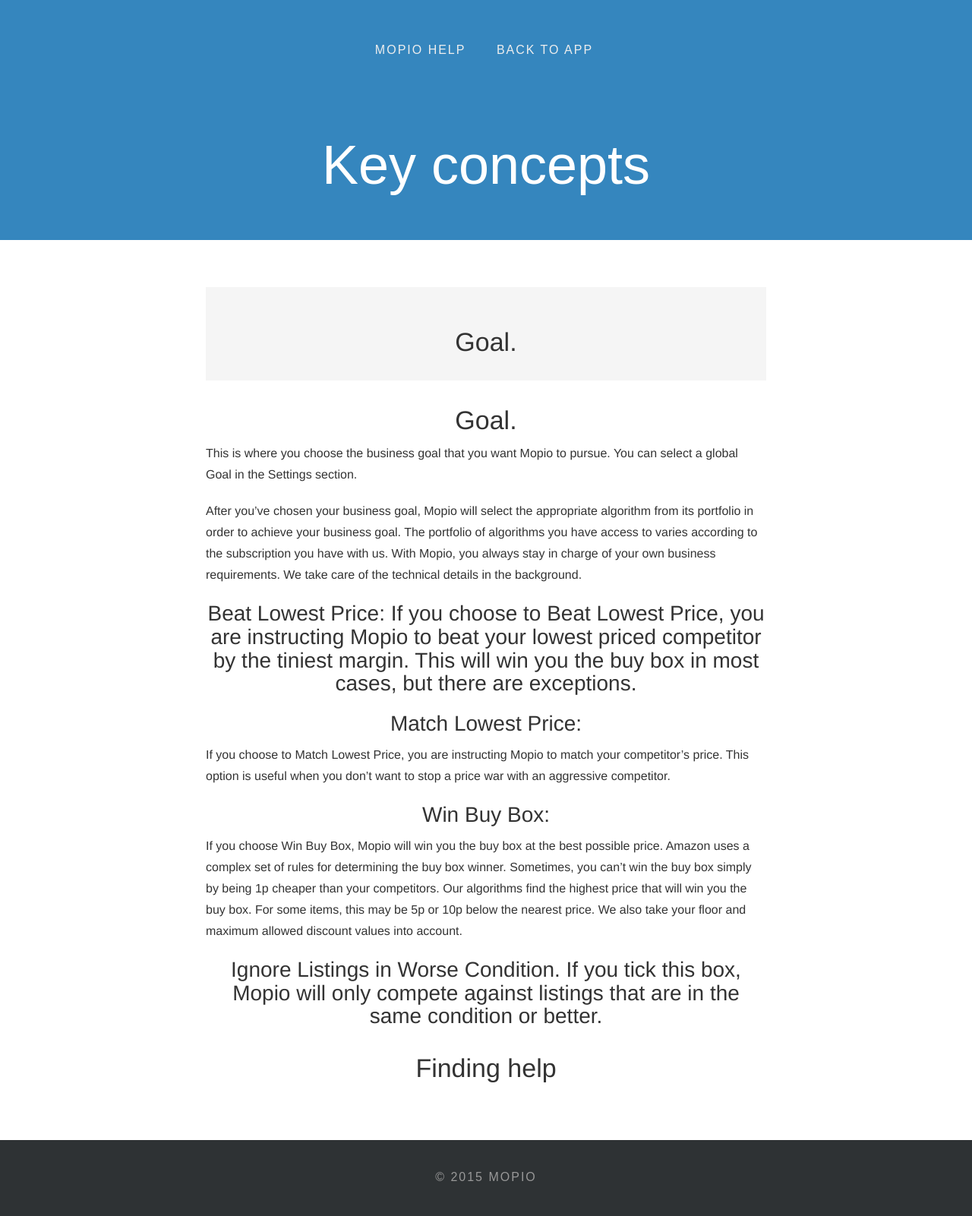
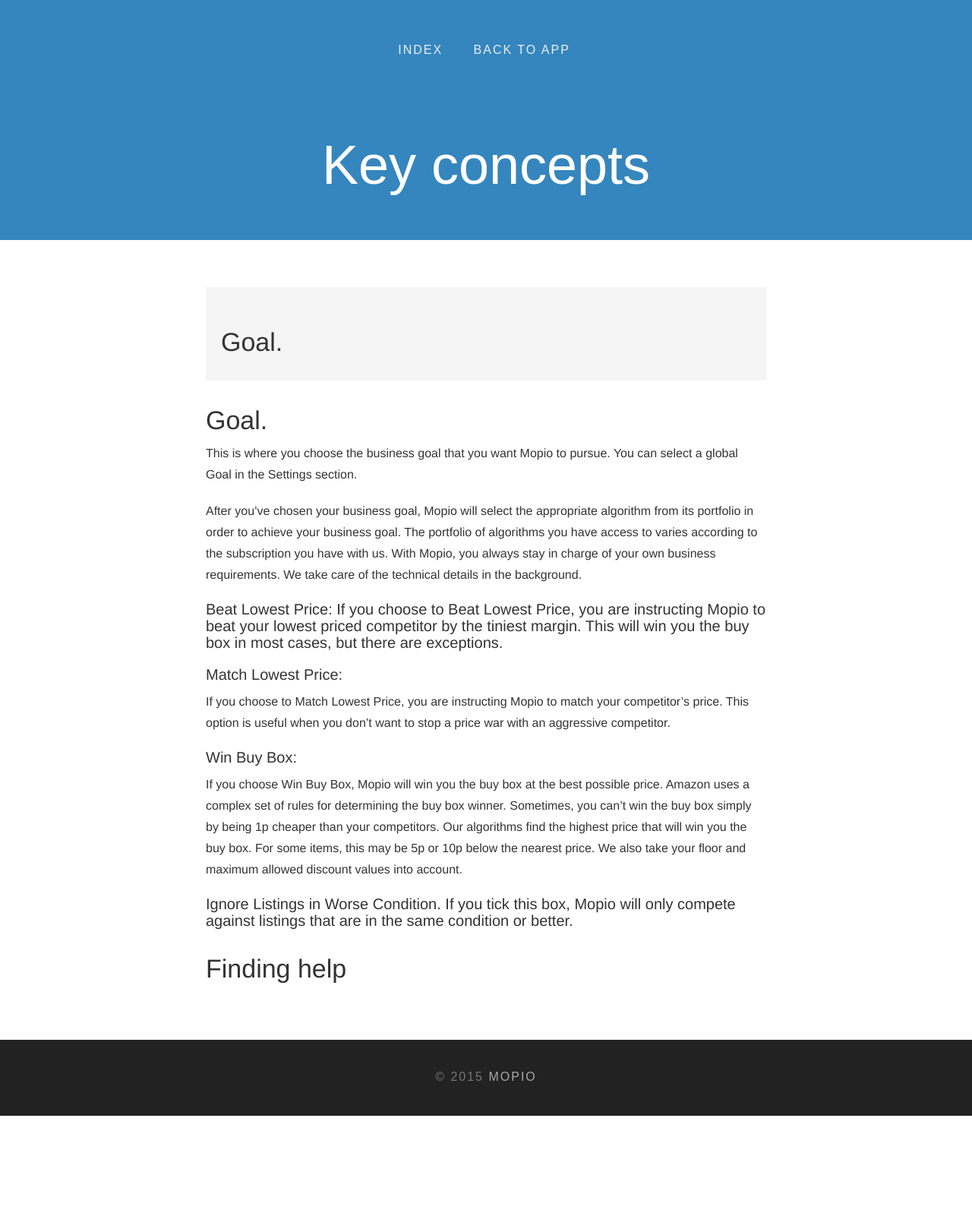
Before and after one commit to abandoned/help.mop.io, a Jekyll site: the page built from _docs/key-concepts.md, in a window 1280 px wide. Shown: the whole page at 76% size. Built offline with Jekyll 4.4.1, drawn with Linux system fonts in a browser that asks for light colours; a script that is not in the unit is left out; after the commit the page ends 1469 px from its top, so only the background shows below that.

Commit message:
Tweaks to layout

```diff
--- a/_includes/footer.html
+++ b/_includes/footer.html
@@ -1,6 +1,6 @@
 <footer class="footer">
   <div class="container">
-    &copy; 2015 Mopio
+    &copy; 2015 <a href="https://www.mop.io">Mopio</a>
   </div>
 </footer>
 <script>
--- a/_includes/header.html
+++ b/_includes/header.html
@@ -1,7 +1,7 @@
 <nav class="navbar navbar-inverse">
   <div class="container">
     <ul class="list-inline">
-      <li><a href="/">Mopio Help</a></li>
+      <li><a href="/">Index</a></li>
       <li><a href="https://www.mop.io">Back to App</a></li>
     </ul>
   </div>
--- a/_sass/_content.scss
+++ b/_sass/_content.scss
@@ -14,16 +14,27 @@
 
   img {
     display: block;
-    margin: 0 auto;
-    max-width: 80%;
+    margin: 45px auto;
+    max-width: 75%;
   }
+
   p,
   ol {
     margin-bottom: 20px;
     text-align: left;
   }
 
-  h2 {
+  h3 {
+    font-size: $font-size-h4;
+  }
+
+  h2,
+  h3 {
     margin-top: 1em;
   }
+
+  h2,
+  h3 {
+    text-align: left;
+  }
 }
--- a/_sass/_footer.scss
+++ b/_sass/_footer.scss
@@ -1,5 +1,3 @@
-$footer-bg: #2e3234;
-$footer-color: #999;
 $footer-size: 100px;
 
 html {
@@ -12,13 +10,17 @@
 }
 
 .footer {
-  background-color: $footer-bg;
+  background-color: $gray-darker;
   bottom: 0;
-  color: $footer-color;
+  color: $gray-light;
   height: $footer-size;
   padding-top: ($footer-size - 24px) / 2;
   position: absolute;
   width: 100%;
+
+  a {
+    color: lighten($gray-light, 20%);
+  }
 
   .container {
     font-family: "proxima-nova", sans-serif;
```
